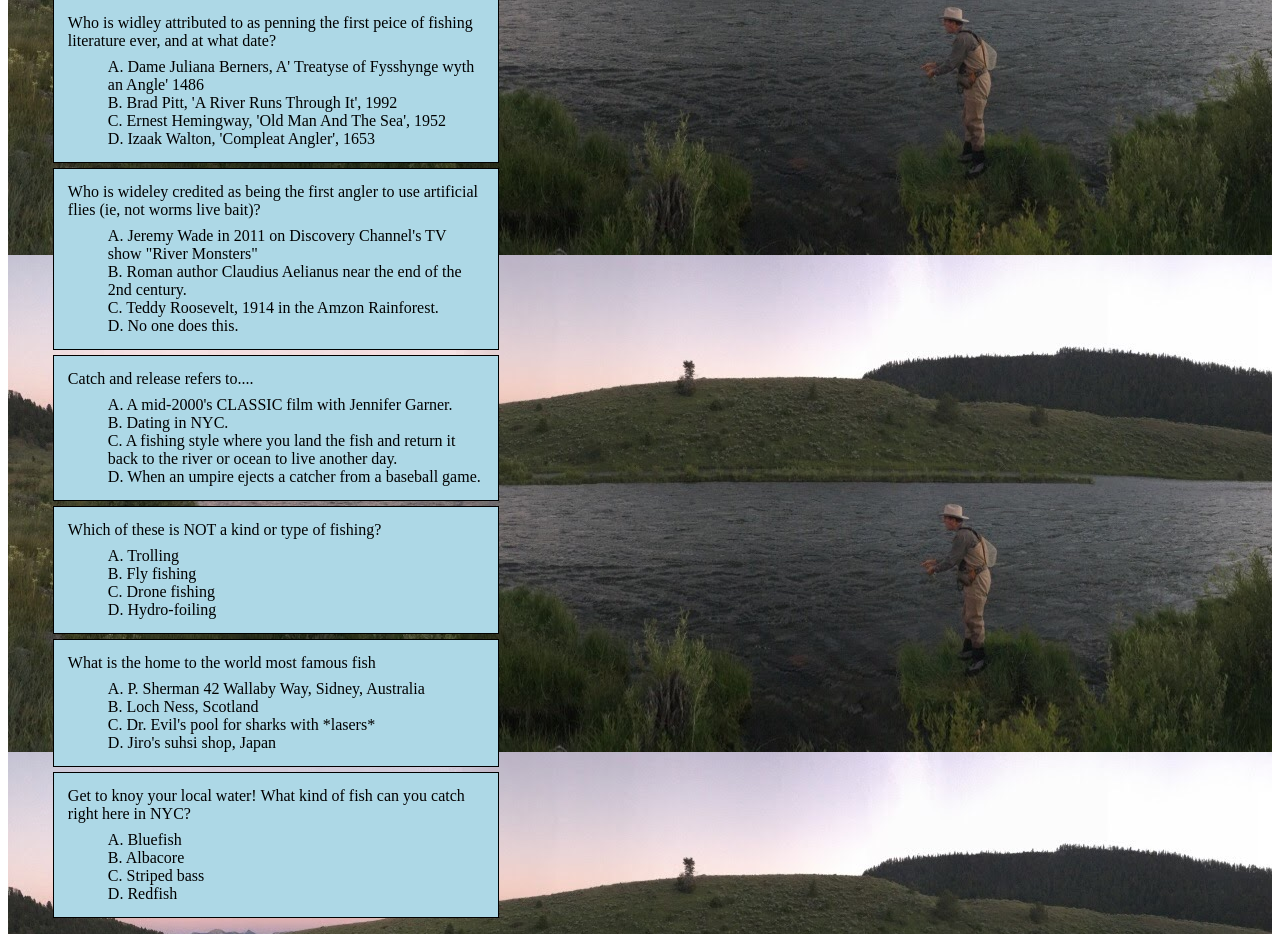
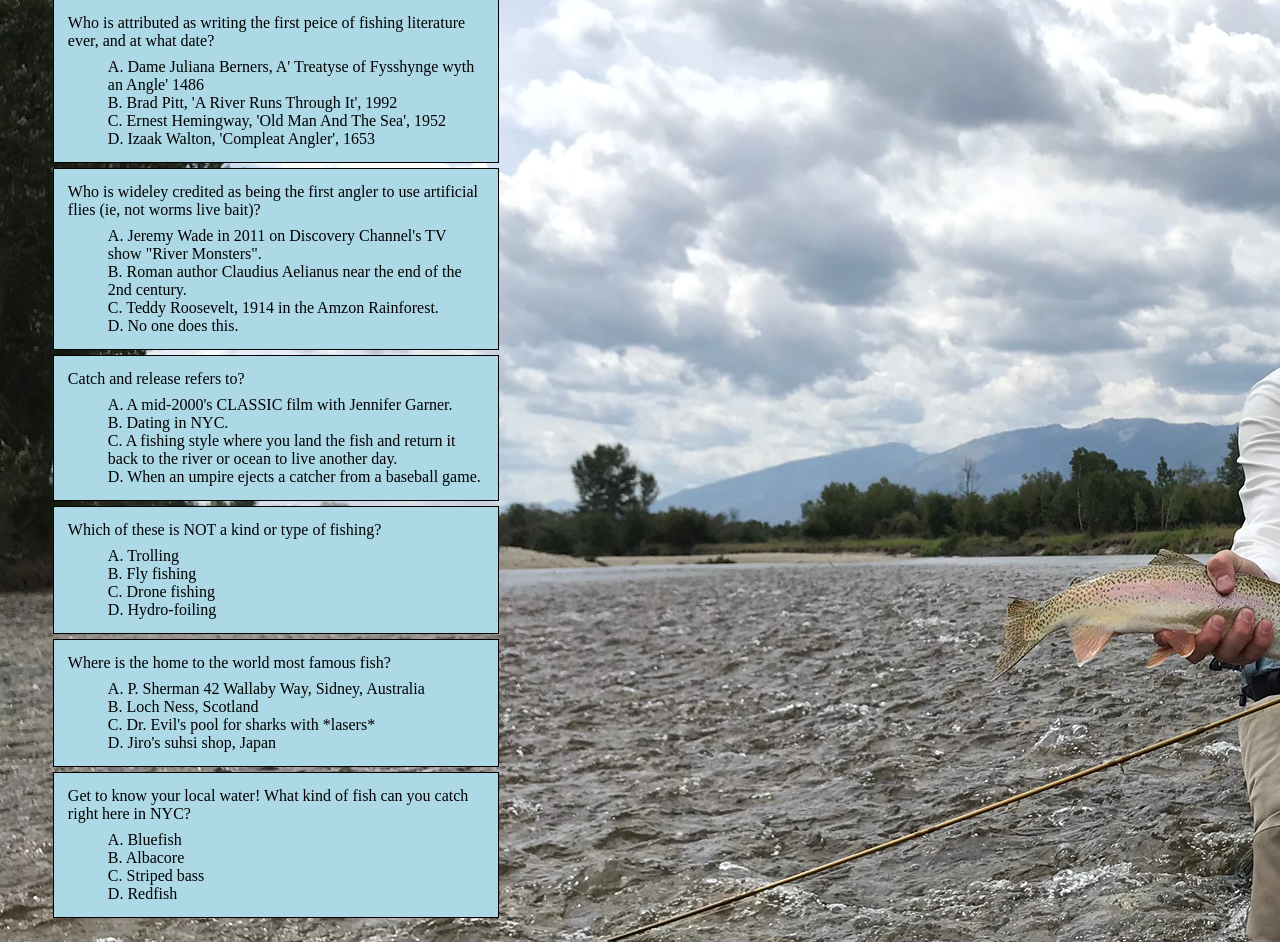
Before and after one commit to edwardphill/TriviaGame, a plain HTML site: page index.html in a window 1280 px wide. Shown: the part 250-1192 px from the top of the page. Drawn offline with Linux system fonts and the light colour scheme.

Commit message:
add background img

```diff
--- a/assets/css/style.css
+++ b/assets/css/style.css
@@ -1,5 +1,5 @@
-.container {
-    background-image: url(/assets/images/pano.jpeg);
+body {
+    background-image: url(../images/IMG_0175.jpg);
 }
 
 .content {
--- a/index.html
+++ b/index.html
@@ -24,8 +24,8 @@
 
           <div class="q1">
             <div class="h4">
-              Who is widley attributed to as penning the first peice of fishing
-              literature ever, and at what date?
+              Who is attributed as writing the first peice of fishing literature
+              ever, and at what date?
             </div>
             <ul class="li">
               A. Dame Juliana Berners, A' Treatyse of Fysshynge wyth an Angle'
@@ -48,7 +48,7 @@
             </div>
             <ul class="li">
               A. Jeremy Wade in 2011 on Discovery Channel's TV show "River
-              Monsters"
+              Monsters".
             </ul>
             <ul class="li">
               B. Roman author Claudius Aelianus near the end of the 2nd century.
@@ -61,7 +61,7 @@
             </ul>
           </div>
           <div class="q3">
-            <div class="h4">Catch and release refers to....</div>
+            <div class="h4">Catch and release refers to?</div>
             <ul class="li">
               A. A mid-2000's CLASSIC film with Jennifer Garner.
             </ul>
@@ -94,7 +94,9 @@
             </ul>
           </div>
           <div class="q5">
-            <div class="h4">What is the home to the world most famous fish</div>
+            <div class="h4">
+              Where is the home to the world most famous fish?
+            </div>
             <ul class="li">
               A. P. Sherman 42 Wallaby Way, Sidney, Australia
             </ul>
@@ -110,7 +112,7 @@
           </div>
           <div class="q6">
             <div class="h4">
-              Get to knoy your local water! What kind of fish can you catch
+              Get to know your local water! What kind of fish can you catch
               right here in NYC?
             </div>
             <ul class="li">
@@ -127,7 +129,11 @@
             </ul>
           </div>
 
-          <script src="assets/javascript/app.js"></script>
+          <script
+            src="assets/javascript/app.js"
+            type="text/javascript"
+            src="https://cdnjs.cloudflare.com/ajax/libs/jquery/3.2.1/jquery.min.js"
+          ></script>
         </ul>
       </div>
     </div>
```
